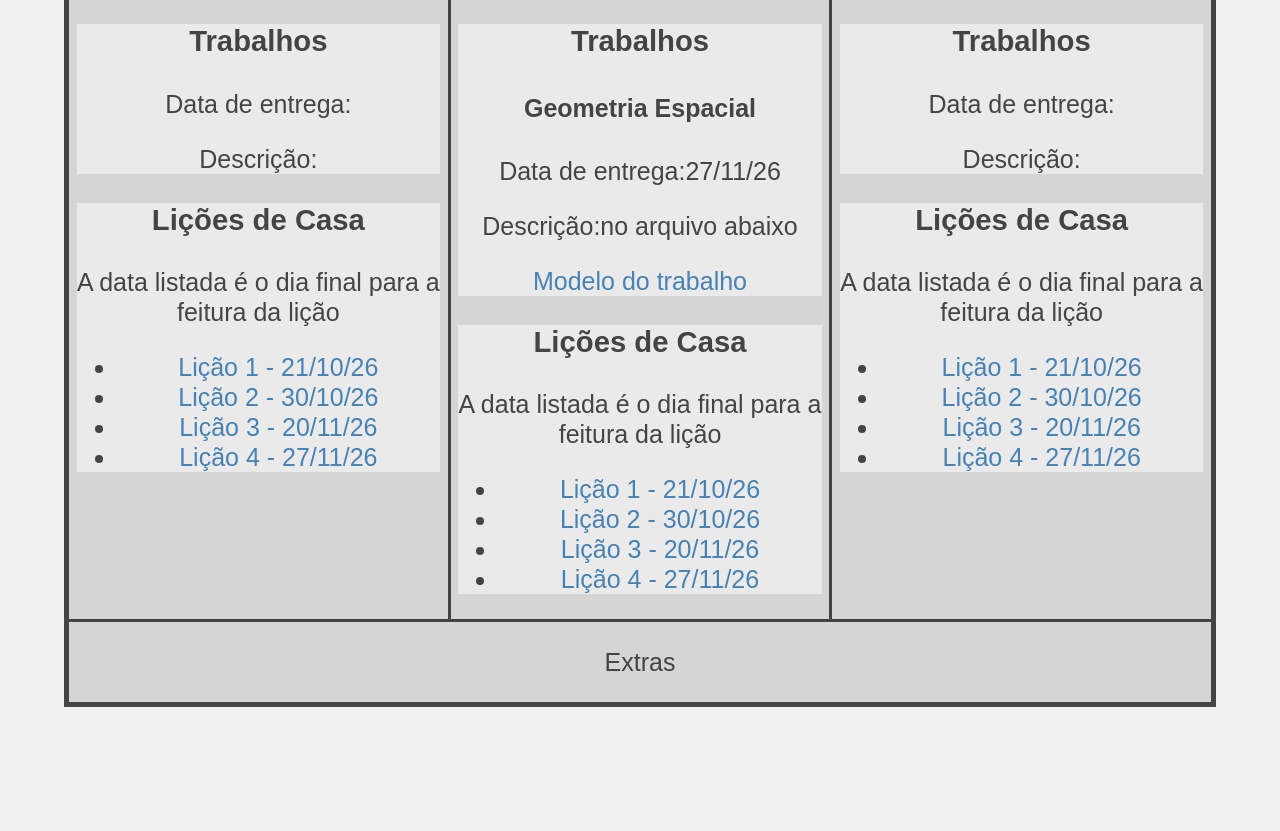
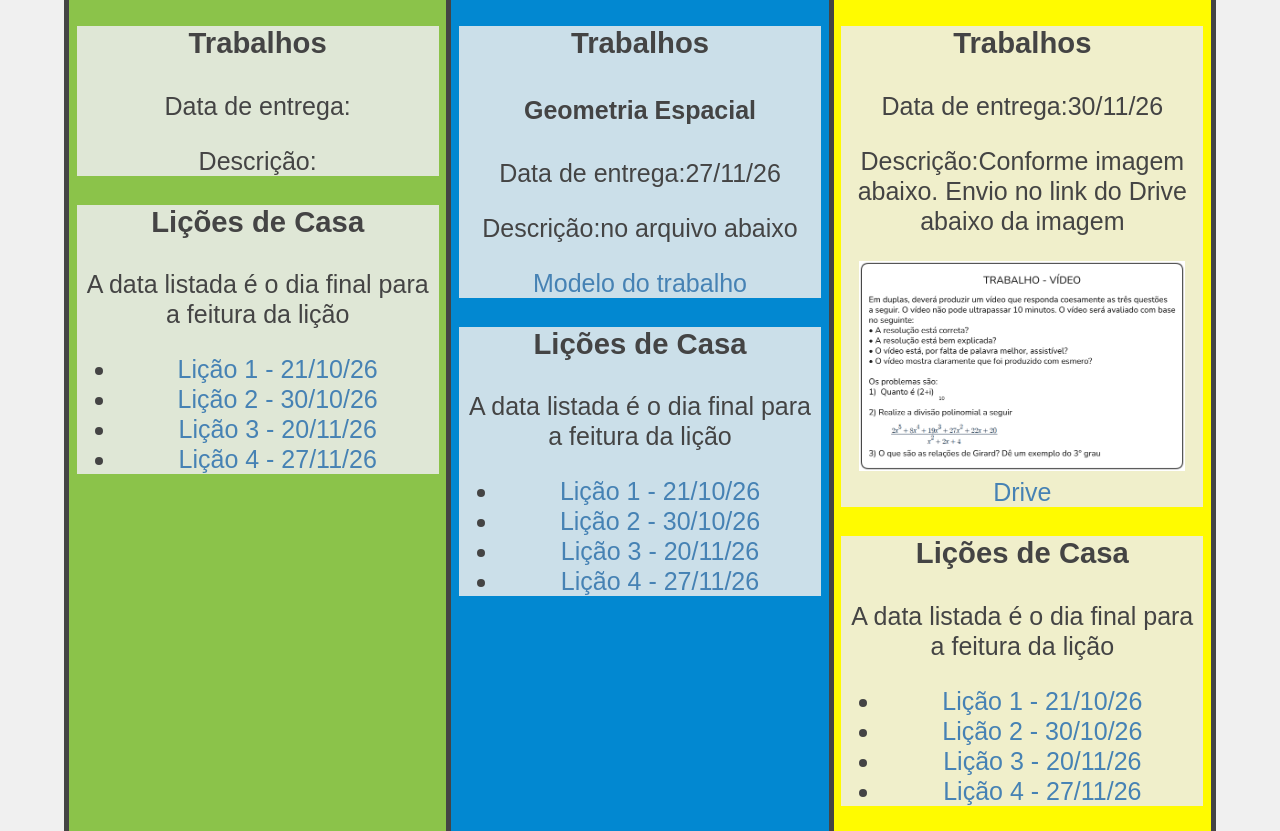
Before and after one commit to GuiTBrandao/ProfGB, a plain HTML site: page index.html in a window 1280 px wide. Shown: the part 1189-2020 px from the top of the page. Before the commit the page ends 1936 px from the top, so only its background shows below. Drawn offline with Linux system fonts and the light colour scheme.

Commit message:
de quem é este jegue?é seu

```diff
--- a/index.html
+++ b/index.html
@@ -105,8 +105,10 @@
 
             <div class="topico">
                 <h3>Trabalhos</h3>
-                <p>Data de entrega:</p>
-                <p>Descrição:</p>
+                <p>Data de entrega:30/11/26</p>
+                <p>Descrição:Conforme imagem abaixo. Envio no link do Drive abaixo da imagem</p>
+                <img src="trabalhoterceiro.png">
+                <a href="https://drive.google.com/drive/folders/11tbiV2ItnzzhG7z46WJu8Rf_ik1JRZ55?usp=sharing">Drive</a>
             </div>
 
             <div class="topico">
--- a/styles.css
+++ b/styles.css
@@ -66,7 +66,7 @@ a:visited {
     "medio1 medio2 medio3"
     "extras extras extras";
   grid-template-columns: 1fr 1fr 1fr;
-  gap: 3px;
+  gap: 5px;
   background-color: #444;
   padding: 5px;
 }
@@ -84,16 +84,19 @@ a:visited {
 .estrutura div.medio1 {
   grid-area: medio1;
   text-align: center;
+  background-color: #8BC34A;
 }
 
 .estrutura div.medio2 {
   grid-area: medio2;
   text-align: center;
+  background-color: #0288D1;
 }
 
 .estrutura div.medio3 {
   grid-area: medio3;
   text-align: center;
+  background-color: #FFFB00;
 }
 
 .estrutura div.extras {
```
Also changed, not shown: trabalhoterceiro.png (added).
